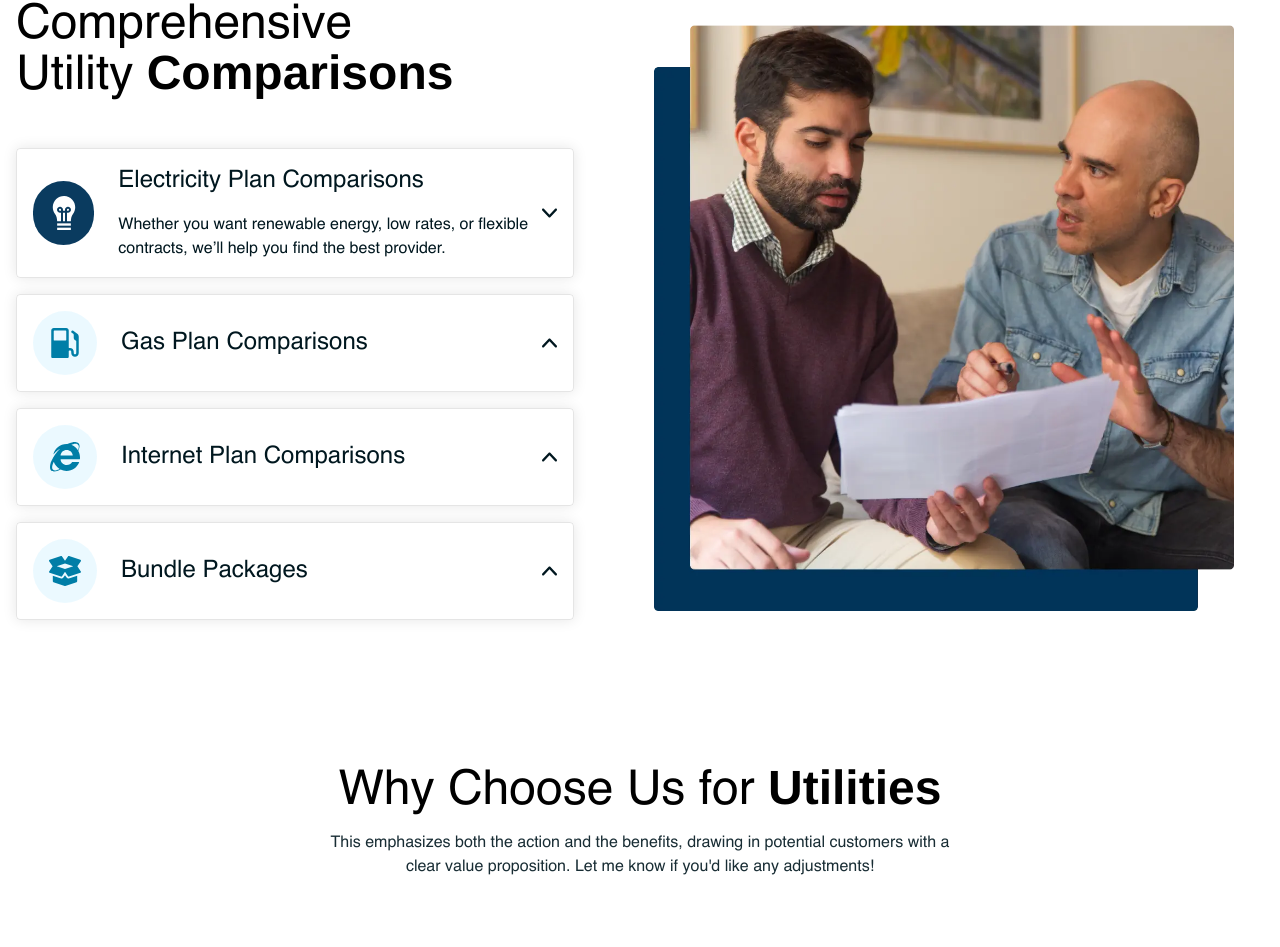
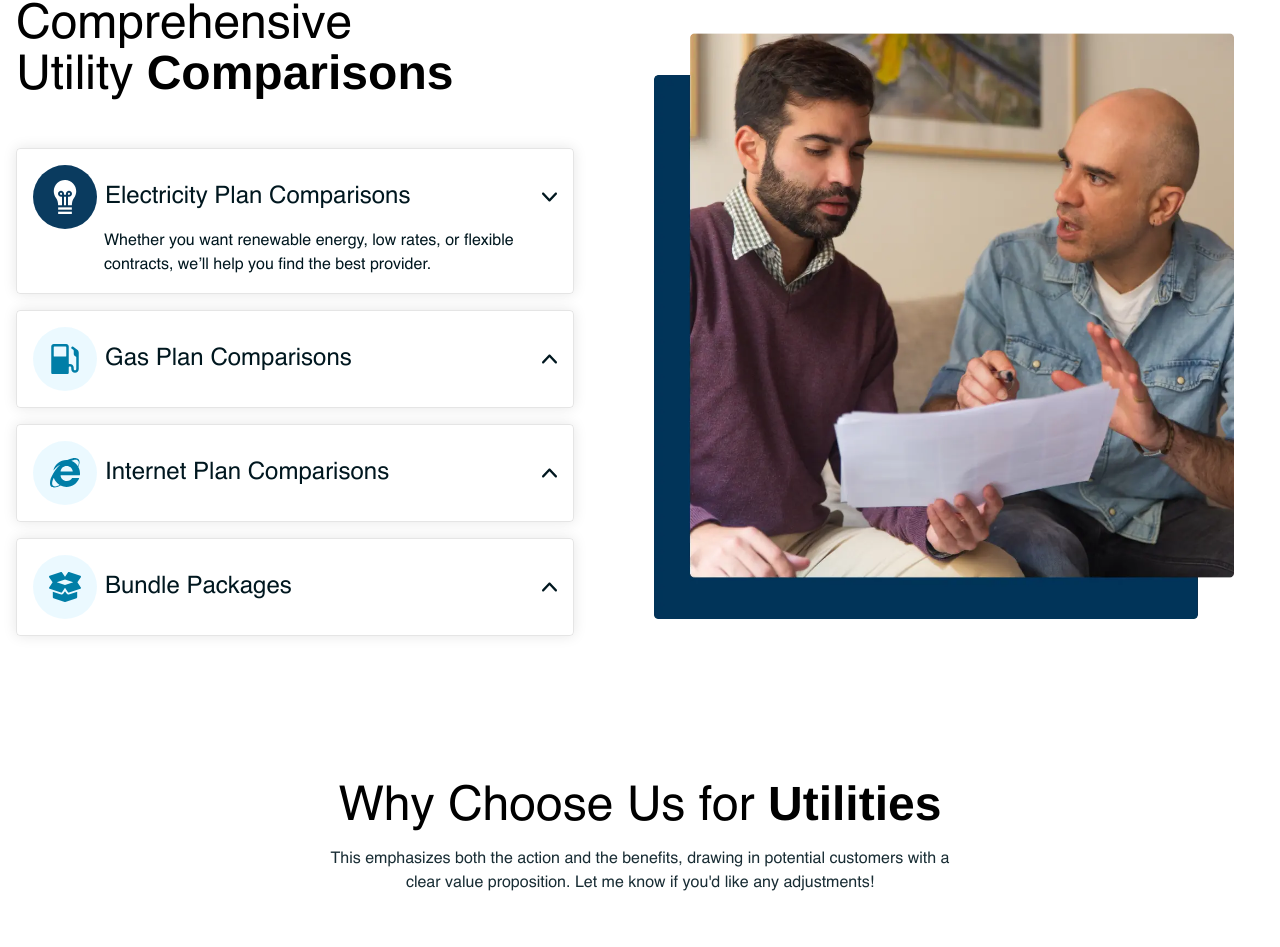
Before and after one commit to mohitgoyat525/Bill-centerl, a React (Create React App) app: page / in a window 1280 px wide. Shown: the part 2810-3757 px from the top of the page. Built offline with nearby package versions, Linux system fonts and the light colour scheme.

Commit message:
add-changes

```diff
--- a/src/App.css
+++ b/src/App.css
@@ -4,6 +4,9 @@
 }
  .group:hover .utility-icon svg path{
     fill: white !important;
+}
+.arrows-icon:hover svg path{
+    fill: white ;
 }
 @media (max-width:991.98px){
       .thumb-star-icon svg{
--- a/src/components/home/ChooseUs.jsx
+++ b/src/components/home/ChooseUs.jsx
@@ -14,7 +14,7 @@ const ChooseUs = () => {
           </div>
           <div className='pt-14 flex max-lg:flex-col max-md:pt-7 max-sm:pt-5'>
               <div className="w-5/12 flex justify-center max-lg:w-full items-center">
-                  <div className='p-10 bg-darkGreen rounded max-w-[424px] min-h-[596px] max-lg:min-h-[200px] max-md:max-w-[310px]  max-md:p-7'>
+                  <div className='p-10 bg-darkGreen rounded max-lg:mb-8 max-sm:mb-5 max-w-[424px] min-h-[596px] max-lg:min-h-[200px] max-md:max-w-[310px]  max-md:p-7'>
                       <div className='pb-0.5 thumb-star-icon'> <LIKED_ICON/> </div>
                       <div className='pt-7'>
                           <h3 className='text-2xl font-normal leading-custom-2xl text-white max-md:text-xl max-sm:text-lg'>Tailored Recommendations</h3>
--- a/src/components/home/TestinomialsSlider.jsx
+++ b/src/components/home/TestinomialsSlider.jsx
@@ -32,6 +32,7 @@ const TestimonialsSlider = () => {
                             640: {
                                 slidesPerView: 1,
                                 centeredSlides: true,
+                                pagination: true,
                             },
                             768: {
                                 slidesPerView: 2,
@@ -62,8 +63,8 @@ const TestimonialsSlider = () => {
                             </SwiperSlide>
                         ))}
                     </Swiper>
-                    <div className="custom-prev max-w-max absolute top-24 xl:block max-xl:hidden -left-20 cursor-pointer border px-4 py-3 rounded-full"> <PREV_ARROW /> </div>
-                    <div className="custom-next max-w-max absolute top-24 xl:block max-xl:hidden -right-20 cursor-pointer border px-4 py-3 rounded-full"><NEXT_ARROW /></div>
+                    <div className="custom-prev max-w-max absolute top-24 xl:block max-xl:hidden -left-20 cursor-pointer border px-4 py-3 rounded-full hover:bg-black arrows-icon  transition-all ease-linear duration-200"> <PREV_ARROW /> </div>
+                    <div className="custom-next max-w-max absolute top-24 xl:block max-xl:hidden -right-20 cursor-pointer border px-4 py-3 rounded-full hover:bg-black arrows-icon transition-all ease-linear duration-200"><NEXT_ARROW /></div>
                 </div>
             </div>
         </div>
--- a/src/components/home/UtilitySection.jsx
+++ b/src/components/home/UtilitySection.jsx
@@ -28,32 +28,31 @@ const UtilitySection = () => {
                                         onClick={() => toggleAccordion(index)}
                                     >
                                         <div className='flex items-center justify-between'>
-                                            <div className='flex items-center gap-6 max-sm:gap-3'>
-                                                <div className={`w-16 h-16 max-sm:w-9 max-sm:h-9 transition-all duration-500 rounded-full flex items-center justify-center faq-icons bg-lightSkyBlue ${expandedIndex === index ? 'button-svg !bg-darkGreen' : 'bg-lightSkyBlue'}`}>
-                                                    {item.icon}
+                                            <div className="w-full">
+                                                <div className='flex justify-between gap-2'>
+                                                    <div className={`min-w-16 h-16 max-sm:min-w-9 items-center max-sm:h-9 transition-all duration-500 rounded-full flex justify-center faq-icons bg-lightSkyBlue ${expandedIndex === index ? 'button-svg !bg-darkGreen max-sm:min-w-9' : 'bg-lightSkyBlue'}`}>
+                                                        {item.icon}
+                                                    </div>
+                                                    <div className='text-deepBlue font-normal text-2xl max-md:text-lg flex items-center justify-between w-full'>{item.title} <span className={`accordion-icon transition-transform duration-300 cursor-pointer ${expandedIndex === index ? 'rotate-180' : ''
+                                                        }`}> <ACCORDION_ICON /></span> </div>
                                                 </div>
+
                                                 <div>
-                                                    <p className='text-deepBlue font-normal text-2xl max-md:text-lg'>{item.title}</p>
                                                     {expandedIndex === index && (
-                                                        <p className='max-md:text-sm mt-4 text-base font-normal text-deepBlue max-w-[442px]'>
+                                                        <p className='max-md:text-sm text-base font-normal max-xl:max-w-[364px] max-sm:translate-x-[45px] max-sm:max-w-[264px] text-deepBlue max-w-[442px] translate-x-[71px]'>
                                                             {item.description}
                                                         </p>
                                                     )}
                                                 </div>
                                             </div>
-                                            <div
-                                                className={`accordion-icon transition-transform duration-300 cursor-pointer ${expandedIndex === index ? 'rotate-180' : ''
-                                                    }`}
-                                            >
-                                                <ACCORDION_ICON />
-                                            </div>
+
                                         </div>
                                     </div>
                                 ))}
                             </div>
                         </div>
                         <div className='w-6/12 max-lg:w-full'>
-                            <img src="/assets/images/webp/utlity-explenation-img.webp" alt="utility-img" className='pointer-events-none max-xl:mx-auto w-full max-w-[580px]'/>
+                            <img src="/assets/images/webp/utlity-explenation-img.webp" alt="utility-img" className='pointer-events-none max-xl:mx-auto w-full max-w-[580px]' />
                         </div>
                     </div>
                 </div>
```
